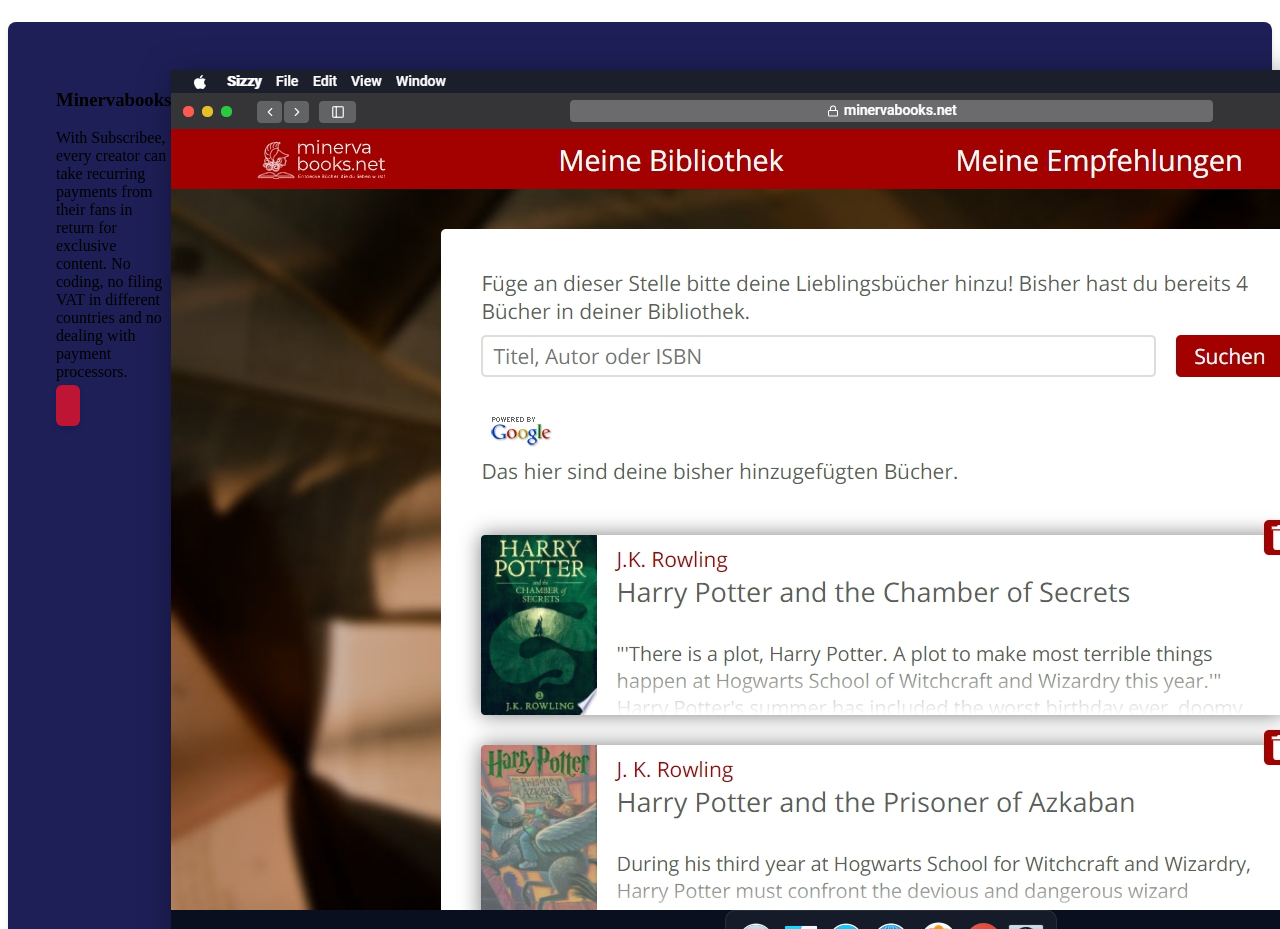
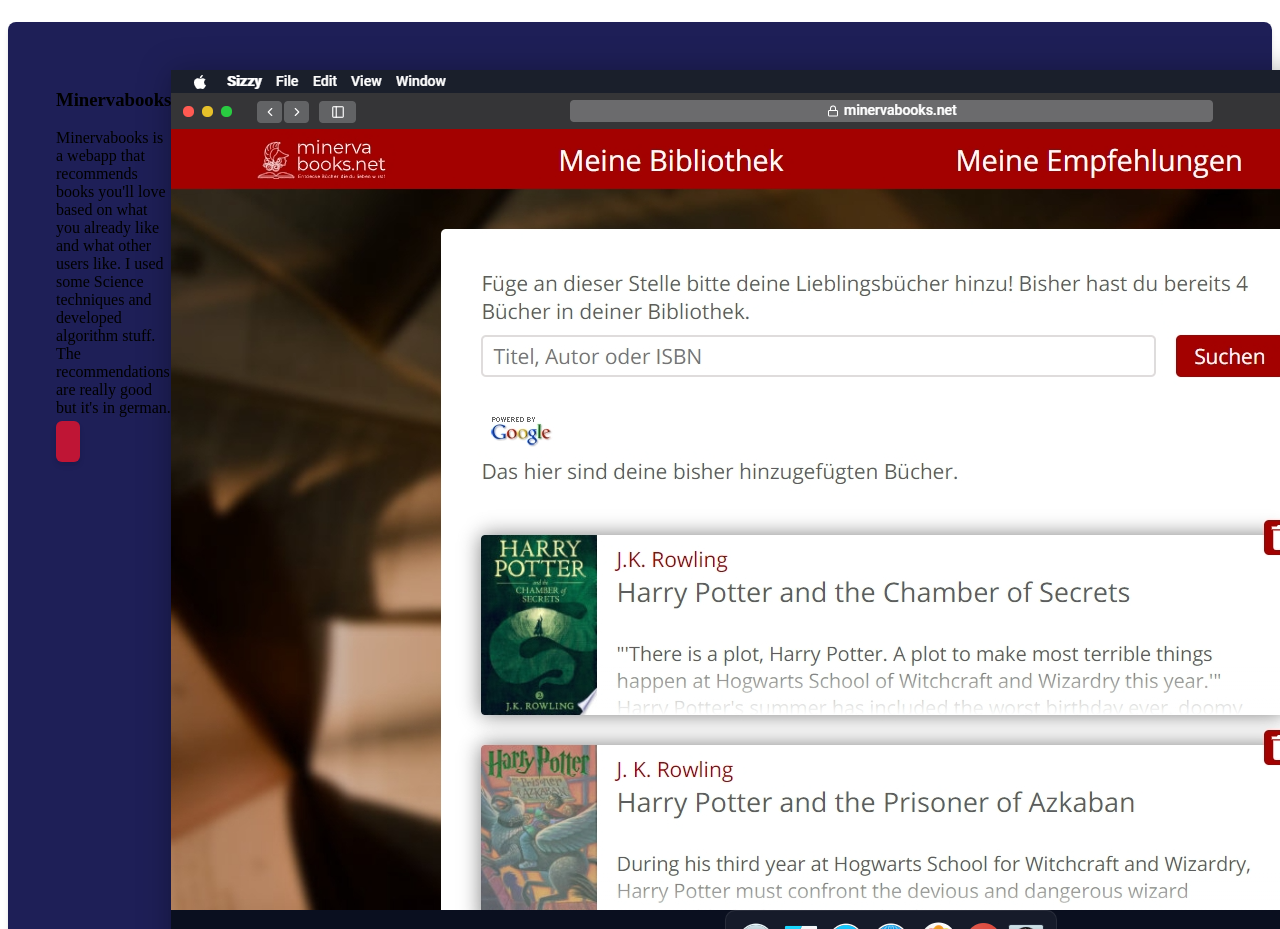
Before and after one commit to xdivby0/personal, a Next.js app: page / in a window 1280 px wide. Shown: the part 2300-3229 px from the top of the page. Built offline with nearby package versions, Linux system fonts and the light colour scheme; a web font is replaced by a local one.

Commit message:
fix: write minervabooks text

```diff
--- a/pages/index.js
+++ b/pages/index.js
@@ -79,9 +79,9 @@
                     <div className="md:mx-8 flex flex-col justify-center">
                         <h3 className="font-sans text-4xl font-bold text-primary-bold mb-4">Minervabooks</h3>
                         <p>
-                            With Subscribee, every creator can take recurring payments from
-                            their fans in return for exclusive content.
-                            No coding, no filing VAT in different countries and no dealing with payment processors.
+                            Minervabooks is a webapp that recommends books you'll love based on what you already
+                            like and what other users like. I used some Science techniques and developed algorithm stuff.
+                            The recommendations are really good but it's in german.
                         </p>
                         <div className="flex justify-evenly p-8">
                             <a href="https://minervabooks.net" target="_blank" rel="noreferrer">
```
